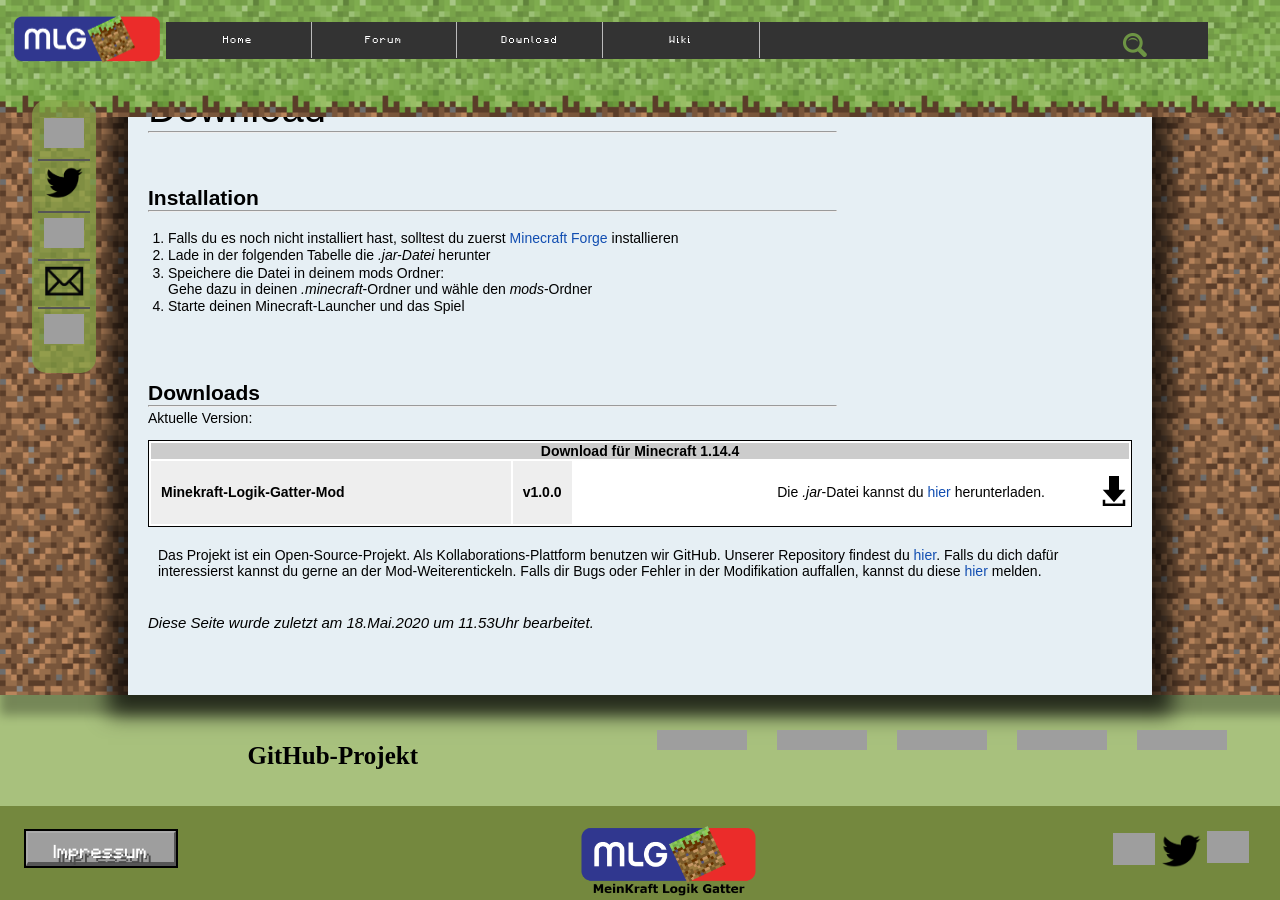
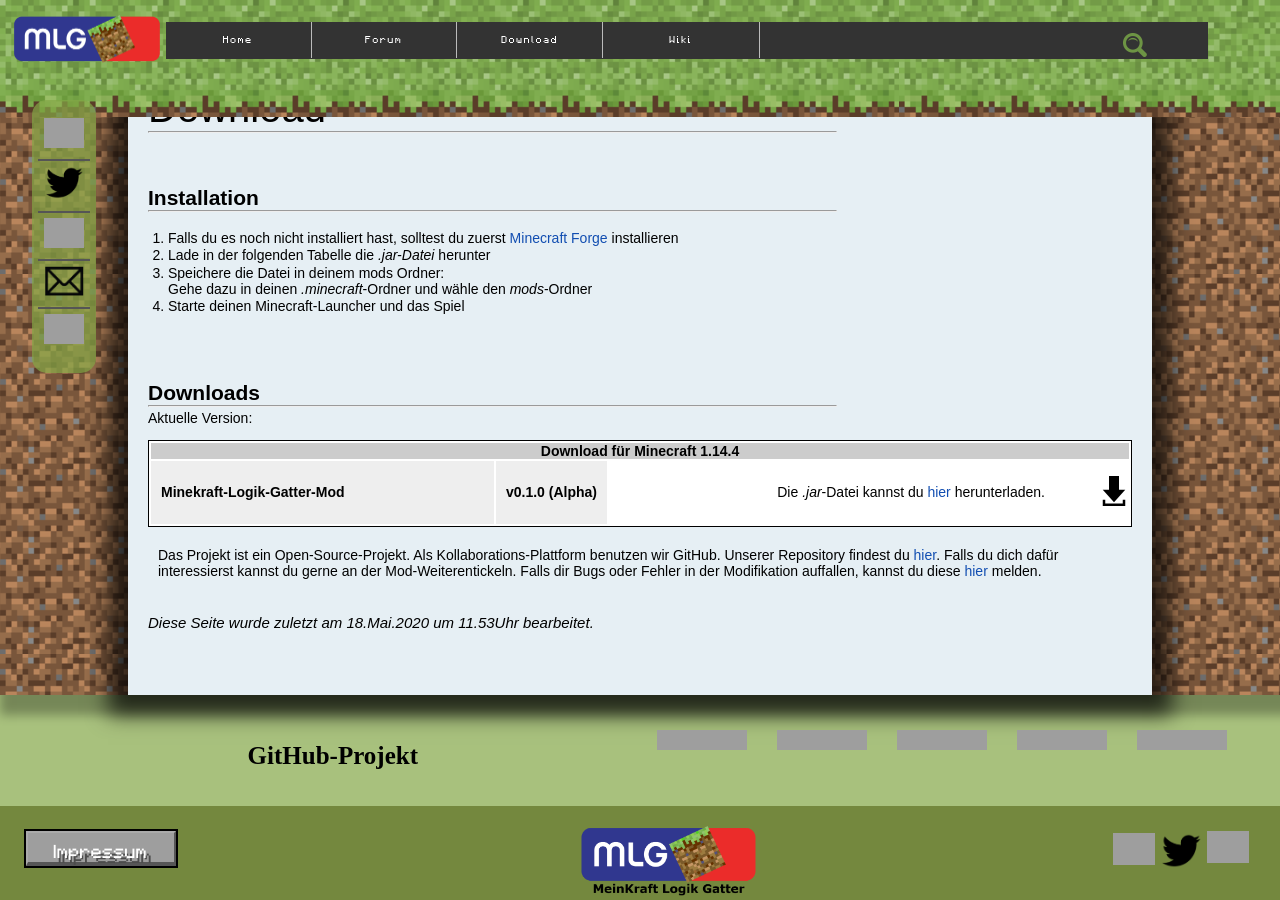
Before and after one commit to PMTINF19AI2/PMTINF19AI2.github.io, a Jekyll site: the page download.html, which Jekyll copies as it is, in a window 1280 px wide and 900 px high, scrolled down 106 px, cut to the strip 0-900 px from the top of the window. Built offline with Jekyll 4.4.1, drawn with Linux system fonts in a browser that asks for light colours; nearby versions of some CDN libraries; some web fonts are replaced; grey boxes are pictures that could not be loaded.

Commit message:
new Version (alpha)

```diff
--- a/download.html
+++ b/download.html
@@ -118,9 +118,9 @@
                             <th width="40%" style="text-align: left">
                                 Minekraft-Logik-Gatter-Mod
                             </th>
-                            <th style="padding: 0 10px;">v1.0.0</th>
+                            <th style="padding: 0 10px;">v0.1.0 (Alpha)</th>
                             <td width="50px" style="padding: 0 50px; text-align: right;">
-                                Die <i>.jar</i>-Datei kannst du <a href="Download/Minekraft-Logik-Gatter-1.0.jar" target="_blank">hier</a> herunterladen.
+                                Die <i>.jar</i>-Datei kannst du <a href="Download/Minekraft-Logik-Gatter-1.14.1-0.1.0.jar" target="_blank">hier</a> herunterladen.
                             </td>
                             <td>
                                 <a href="Download/Minekraft-Logik-Gatter-1.0.jar" target="_blank" download><img src="images/download_arrow.png" width="30px"></a>
```
Also changed, not shown: 2 other files.
